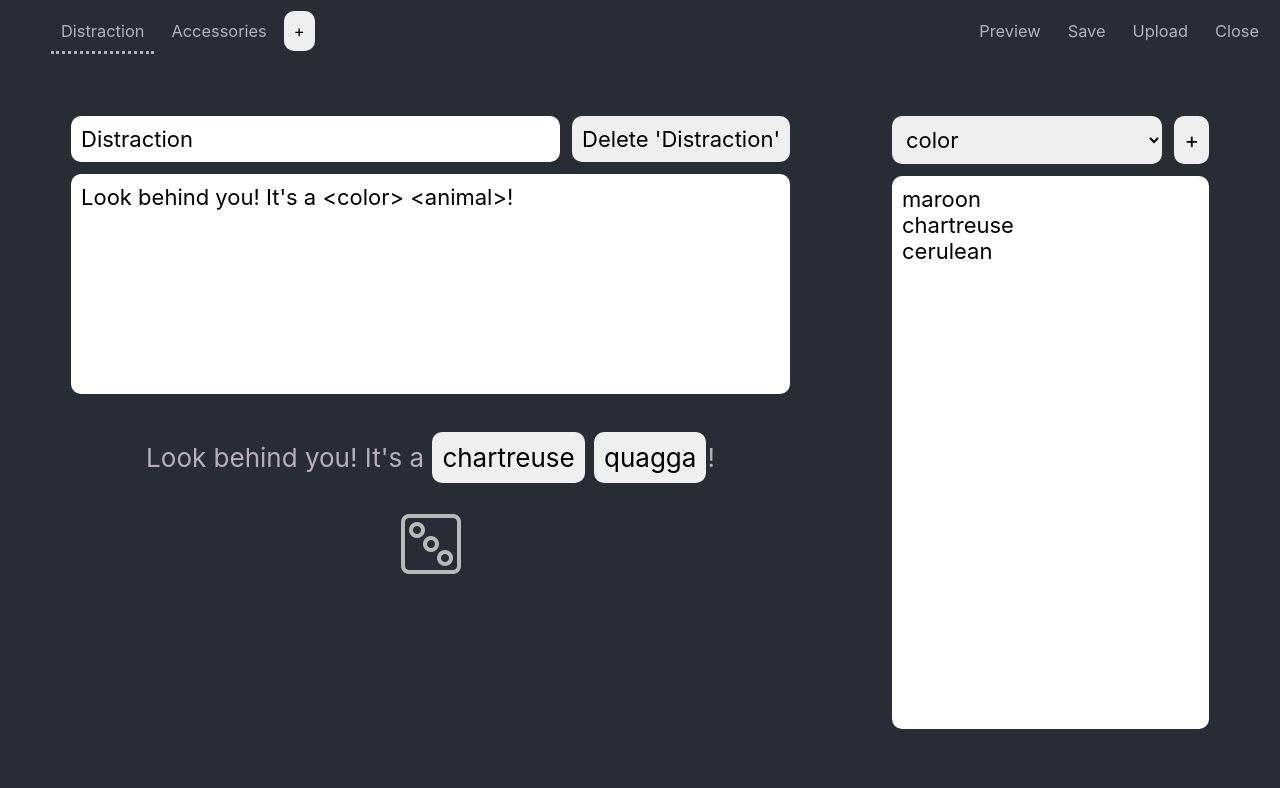
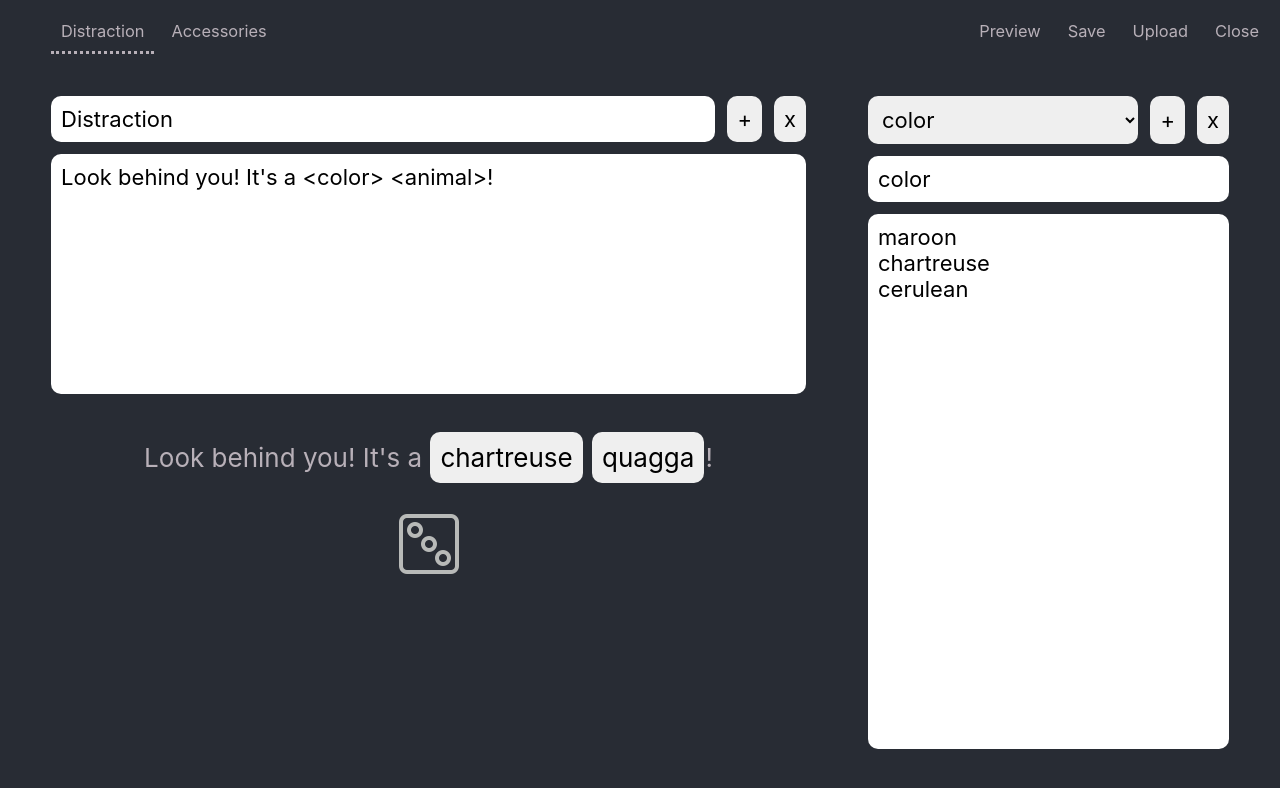
Before and after one commit to relsqui/configurable-generators, a React (Create React App) app: page /edit in a window 1280 px wide. Shown: the top 788 px of the page. Built offline with nearby package versions, Linux system fonts and the light colour scheme.

Commit message:
fixed table adding, thanks ell

```diff
--- a/src/index.css
+++ b/src/index.css
@@ -163,9 +163,9 @@ randomItem {
   height: 100%;
   flex-wrap: wrap;
   align-items: stretch;
-  gap: 100px;
-  margin: 30px;
+  margin: 10px;
   padding: 30px;
+  gap: 60px;
   font-size: calc(10px + 1.5vmin);
 }
 
--- a/src/routes/Editor.tsx
+++ b/src/routes/Editor.tsx
@@ -45,15 +45,13 @@ export async function loader() {
   return { config: storedConfigIfAvailable(configStorageLabel) };
 }
 
-function EditorHeader({ generators, selectedGenerator, addGenerator }: {
+function EditorHeader({ generators, selectedGenerator }: {
   generators: string[],
-  selectedGenerator: string,
-  addGenerator: () => void
+  selectedGenerator: string
 }) {
   const navigate = useNavigate();
   return <nav><ul className='navigation'>
     {generators.map((g) => <GeneratorButton key={g} generator={g} selected={g === selectedGenerator} />)}
-    <button className="square" onClick={addGenerator}>+</button>
     <NavButton liClassNames={['pushRight']}>Preview</NavButton>
     <NavButton>Save</NavButton>
     <NavButton>Upload</NavButton>
@@ -83,8 +81,7 @@ export default function Editor() {
     setTablePaneContent(config.tables[selectedTable].join('\n'));
   }, [config.tables, selectedTable]);
 
-
-  function updateConfig(partialConfig: Partial<TableConfig>, newGenerator: string) {
+  function updateConfig(partialConfig: Partial<TableConfig>, newGenerator: string = generator) {
     const newConfig = { ...config, ...partialConfig };
     setConfig(newConfig);
     navigate(`#${titleToSlug(newGenerator)}`);
@@ -105,9 +102,15 @@ export default function Editor() {
   }
 
   function addGenerator() {
-    const newGenerator = "New Tab"
+    const newGenerator = "New Tab";
     const newGenerators = { ...config.generators, [newGenerator]: [] };
     updateConfig({ generators: newGenerators }, newGenerator);
+  }
+
+  function addTable() {
+    const newTables = {...config.tables, "new": []};
+    updateConfig({ tables: newTables });
+    setSelectedTable("new");
   }
 
   function renameGenerator(event: React.ChangeEvent<HTMLInputElement>) {
@@ -117,19 +120,36 @@ export default function Editor() {
     updateConfig({ generators: newGenerators }, newTitle);
   }
 
+  function renameTable(event: React.ChangeEvent<HTMLInputElement>) {
+    const newTitle = event.target.value;
+    const newTables = {...config.tables, [newTitle]: config.tables[selectedTable]};
+    // maybe replace previous instances of it in generators here? weird edge case possibilities
+    delete newTables[selectedTable];
+    updateConfig({ tables: newTables });
+    setSelectedTable(newTitle);
+  }
+
   function deleteGenerator(event: React.MouseEvent<HTMLButtonElement>) {
     const newGenerators = { ...config.generators };
     delete newGenerators[generator];
     updateConfig({ generators: newGenerators }, Object.keys(config.generators)[0]);
   }
 
+  function deleteTable(event: React.MouseEvent<HTMLButtonElement>) {
+    const newTables = { ...config.tables };
+    delete newTables[selectedTable];
+    setSelectedTable(Object.keys(config.tables)[0]);
+    updateConfig({ tables: newTables });
+  }
+
   return <>
-    <EditorHeader generators={Object.keys(config.generators)} selectedGenerator={generator} addGenerator={addGenerator} />
+    <EditorHeader generators={Object.keys(config.generators)} selectedGenerator={generator} />
     <div className="editorContent flexRow">
       <div className="editorGenerator">
         <div className="editorTitle flexRow">
           <input className="editorItem" name="generatorName" value={generator} onChange={renameGenerator} />
-          {Object.keys(config.generators).length > 1 ? <button onClick={deleteGenerator}>Delete '{generator}'</button> : ''}
+          <button className="square" onClick={addGenerator}>+</button>
+          {Object.keys(config.generators).length > 1 ? <button className="square" onClick={deleteGenerator}>x</button> : ''}
         </div>
         <textarea className="editorItem" onChange={updateEditPane} value={editPaneContent} />
         <div className="editorPreview">
@@ -138,10 +158,14 @@ export default function Editor() {
       </div>
       <div className="editorTable">
         <div className="tableTitle flexRow">
-          <select className="editorItem editorTableSelect" defaultValue={selectedTable} onChange={(e) => setSelectedTable(e.target.value)}>
+          <select className="editorItem editorTableSelect" value={selectedTable} onChange={(e) => setSelectedTable(e.target.value)}>
             {Object.keys(config.tables).map(tableName => <option key={tableName}>{tableName}</option>)}
           </select>
-          <button className="square">+</button>
+          <button className="square" onClick={addTable}>+</button>
+          {Object.keys(config.tables).length > 1 ? <button className="square" onClick={deleteTable}>x</button> : ''}
+        </div>
+        <div className="flexRow">
+          <input className="editorItem" name="tableName" value={selectedTable} onChange={renameTable} />
         </div>
         <textarea className="editorItem" value={tablePaneContent} onChange={updateTableItems}></textarea>
       </div>
--- a/src/routes/Generator.tsx
+++ b/src/routes/Generator.tsx
@@ -122,6 +122,7 @@ export function Generator({ config, generator, textTreeStorageLabel }: { config:
   }
 
   function onClickRandomItem(generator: string, line: string, index: number, tableKey: string) {
+    if (!config.tables[tableKey]) return; // might not exist yet
     const newTextTree: TextTree = { ...textTree };
     newTextTree[generator][line][index] = { text: tableChoice(config.tables[tableKey]), tableKey };
     setTextTree(newTextTree);
```
Also changed, not shown: 1 other file (tests, documents, lock files or other folders).
